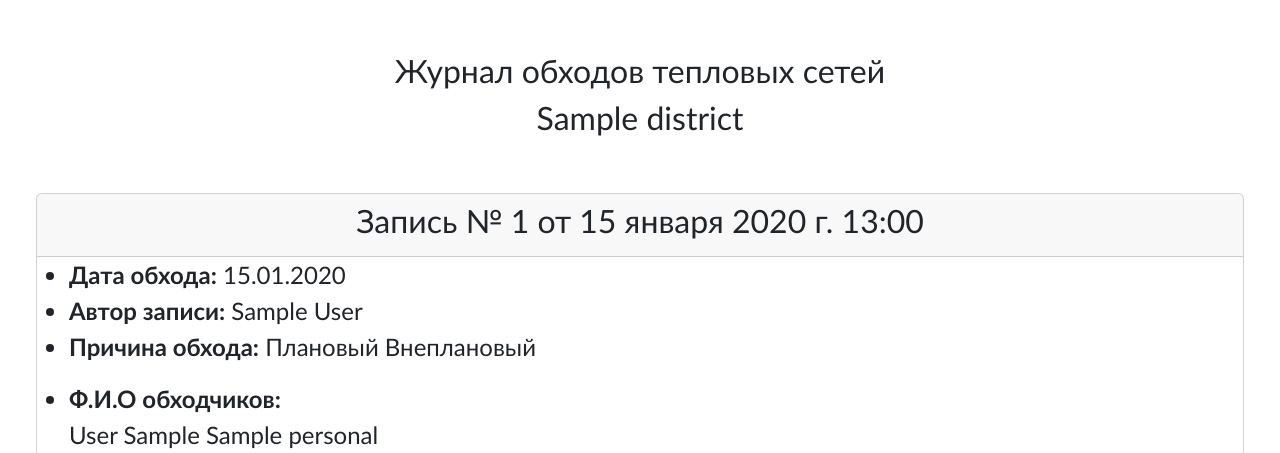
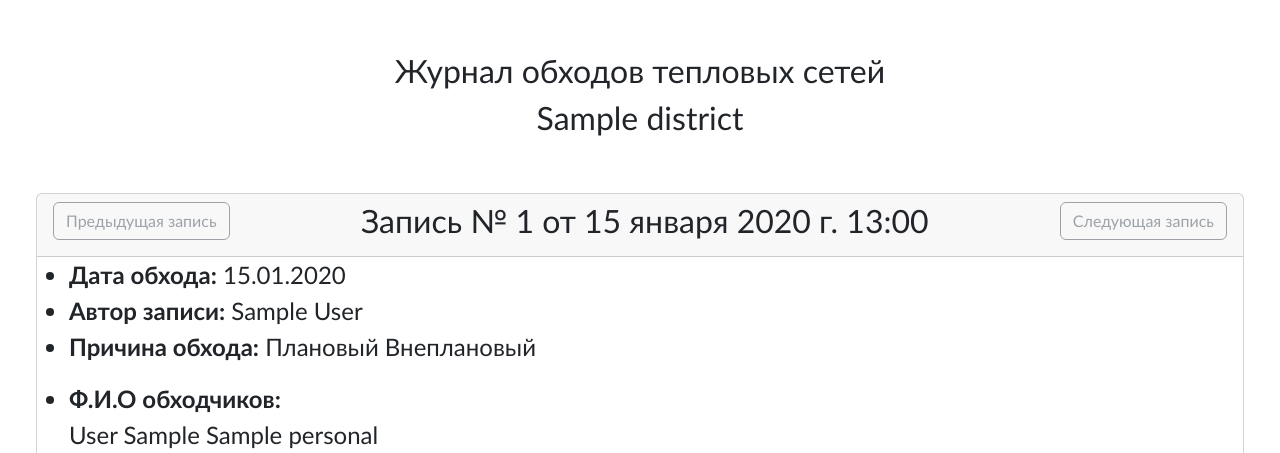
Before and after one commit to Snork41/masters_office, a Django app: a page that uses masters_office/templates/office/post_walking_detail.html in a window 1280 px wide. Shown: the part 106-559 px from the top of the page. Run offline with Django 4.2, Linux system fonts and the light colour scheme; a user stored in the database is signed in; tables that the repository leaves empty hold one stand-in row (values such as "Sample post"); some libraries are stand-ins or nearby versions.

Commit message:
Add next previous post buttons

```diff
--- a/masters_office/office/models.py
+++ b/masters_office/office/models.py
@@ -266,6 +266,14 @@ class PostWalking(models.Model):
         verbose_name_plural = 'Записи в Журналах обходов'
         ordering = ['-number_post']
 
+    def get_next_post(self):
+        return self.__class__.objects.get(
+            district=self.district, number_post=self.number_post + 1)
+
+    def get_previous_post(self):
+        return self.__class__.objects.get(
+            district=self.district, number_post=self.number_post - 1)
+
     def get_absolute_url(self):
         return reverse('office:post_walking_detail', kwargs={
                  'username': self.kwargs.get('username'),
--- a/masters_office/static/css/my_css.css
+++ b/masters_office/static/css/my_css.css
@@ -64,3 +64,11 @@ body {
 .breadcrumb a:hover {
     font-weight: bold;
 }
+
+.next-button {
+    float: right;
+}
+
+.previous-button {
+    float: left;
+}
--- a/masters_office/templates/office/post_walking_detail.html
+++ b/masters_office/templates/office/post_walking_detail.html
@@ -19,6 +19,20 @@
         <div class="col-md-20 p-5">
           <div class="card">
             <div class="card-header">
+              <div class="previous-button">
+                {% if post.get_previous_post %}
+                <a class="btn btn-outline-dark" href="{% url 'office:post_walking_detail' user.username journal.slug district.slug post.get_previous_post.id %} ">Предыдущая запись</a>
+                {% else %}
+                <a class="btn btn-outline-secondary disabled">Предыдущая запись</a>
+                {% endif %}
+              </div>
+              <div class="next-button">
+                {% if post.get_next_post %}
+                <a class="btn btn-outline-dark" href="{% url 'office:post_walking_detail' user.username journal.slug district.slug post.get_next_post.id %} ">Следующая запись</a>
+                {% else %}
+                <a class="btn btn-outline-secondary disabled">Следующая запись</a>
+                {% endif %}
+              </div>
               <h2 class="text-center fw-medium">Запись № {{ post.number_post }} от {{ post.time_create }}</h2>
               {% if post.time_update != post.time_create %}
                 <p class="text-center fw-light fs-4">запись была изменена {{ post.time_update|date:'d.m.Y' }} пользователем {{ post.author.get_full_name }} ({{ post.author }})</p>
```
